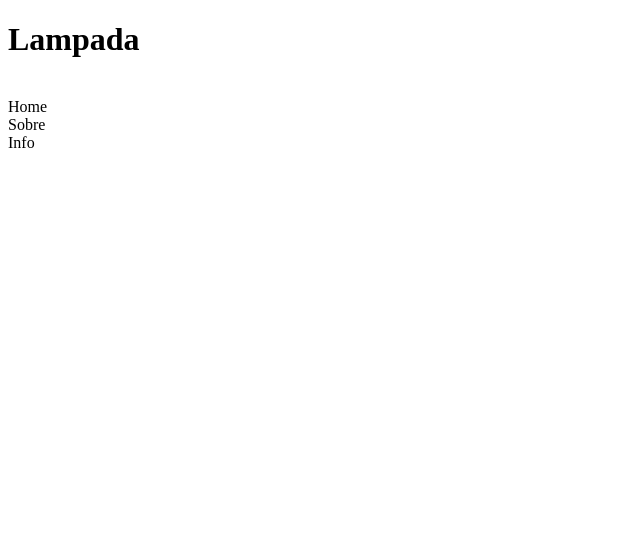
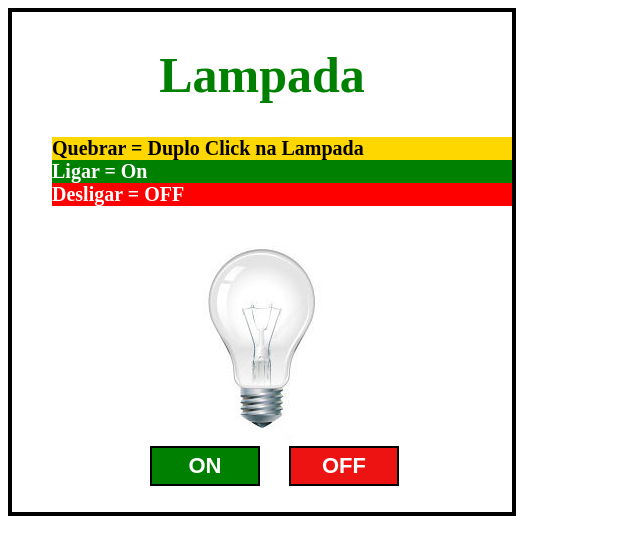
Before and after one commit to LucasXS/mini-projetos, a plain HTML site: page lamp/index.html in a window 1280 px wide. Shown: the whole page, without its empty margins (0-640 px from the left). Drawn offline with Linux system fonts and the light colour scheme.

Commit message:
mini projeto da lampada para praticar o EventListner

```diff
--- a/lamp/css/home/button.css
+++ b/lamp/css/home/button.css
@@ -0,0 +1,28 @@
+.button {
+    color: white;
+    margin-left: 25px;
+    font-size: 22px;
+    font-weight: bold;
+    width: 110px;
+    height: 40px;
+    border: 2px solid black;
+    cursor: pointer;
+}
+
+.turnOn {
+    background-color: green;
+}
+
+.turnOn:hover {
+    color: green;
+    background-color: white;
+}
+
+.turnOff {
+    background-color: rgb(238, 19, 19);
+}
+
+.turnOff:hover {
+    color: rgb(238, 19, 19);
+    background-color: white;
+}
--- a/lamp/css/main.css
+++ b/lamp/css/main.css
@@ -1,5 +1,36 @@
-@import "/lamp/css/home/home.css";
+@import "/lamp/css/home/button.css";
 
-.ul-menu {
-    display: inline;
+body {
+    border: 4px solid black;
+    width: 500px;
+    height: 500px;
 }
+
+.lampada, .buttonDiv, h1 {
+    text-align: center;
+}
+
+h1 {
+    font-size: 50px;
+    color: green;
+}
+
+li {
+    font-size: 20px;
+    font-weight: bold;
+    list-style: none;
+}
+
+.markdowm1 {
+    background-color: gold;
+}
+
+.markdowm2 {
+    color: white;
+    background-color: green;
+}
+
+.markdowm3 {
+    color: white;
+    background-color: red;
+}
--- a/lamp/index.html
+++ b/lamp/index.html
@@ -1,32 +1,37 @@
 <!DOCTYPE html>
 <html lang="por">
+
 <head>
     <meta charset="UTF-8">
 
     <link rel="stylesheet" href="css/main.css">
-    <link rel="stylesheet" href="css/home/home.css">
     <link rel="stylesheet" href="css/home/button.css">
-    <link rel="stylesheet" href="css/home/header.css">
 
     <meta http-equiv="X-UA-Compatible" content="IE=edge">
     <meta name="viewport" content="width=device-width, initial-scale=1.0">
     <title>Lamp</title>
 </head>
+
 <body>
     <header>
         <h1>Lampada</h1>
-        <nav class="nav-menu">
-            <ul class="ul-menu">
-                <li>Home</li>
-                <li>Sobre</li>
-                <li>Info</li>
-            </ul>
-        </nav>
     </header>
     <main>
-
+        <ul>
+            <li class="markdowm1">Quebrar = Duplo Click na Lampada</li>
+            <li class="markdowm2">Ligar = On </li>
+            <li class="markdowm3">Desligar = OFF</li>
+        </ul>
+        <div class="lampada">
+            <img src="/lamp/img/sample/turnOff.jpg" alt="Lampada desligada" id="lamp">
+        </div>
+        <div class="buttonDiv">
+            <button class="button turnOn" id="turnOn">ON</button>
+            <button class="button turnOff" id="turnOff">OFF</button>
+        </div>
     </main>
     <script src="/lamp/js/main.js">
     </script>
 </body>
+
 </html>
--- a/lamp/js/main.js
+++ b/lamp/js/main.js
@@ -0,0 +1,33 @@
+const turnOn = document.getElementById( 'turnOn' );
+const turnOff = document.getElementById( 'turnOff' );
+const lamp = document.getElementById( 'lamp' );
+
+// Quando o indexOf NÃO encontra a string ele retorno o -1
+function isBroken(){
+    return lamp.src.indexOf( 'broken' ) > -1
+}
+
+//LIGAR A LAMPADA
+function lampOn(){
+    if(!isBroken()){
+        lamp.src = "/lamp/img/sample/turnOn.jpg"
+    }
+}
+
+//DESLIGAR A LAMPADA
+function lampOff(){
+    if(!isBroken()){
+        lamp.src = "/lamp/img/sample/turnOff.jpg"
+    }
+}
+
+//LAMPADA QUEBRADA
+function lampBroken(){
+    lamp.src = "/lamp/img/sample/broken.jpg"
+}
+
+turnOn.addEventListener( 'click', lampOn);
+turnOff.addEventListener( 'click', lampOff);
+lamp.addEventListener( 'dblclick', lampBroken);
+// lamp.addEventListener( 'mouseover', lampOn);
+// lamp.addEventListener( 'mouseleave', lampOff);
```
Also changed, not shown: lamp/css/home/header.css (deleted), lamp/css/home/home.css (deleted).
